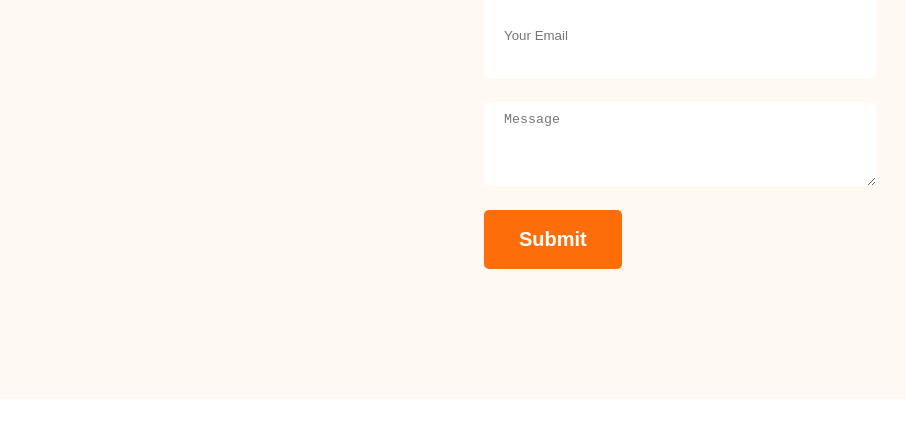
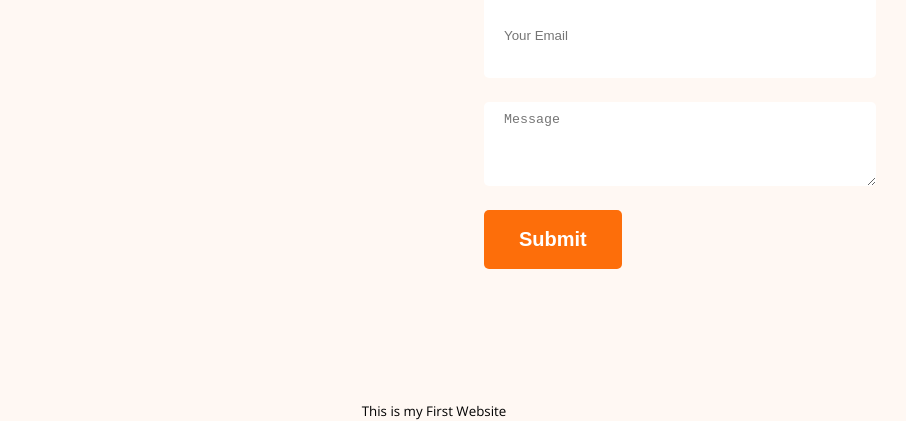
Before and after one commit to MostafizurRahman2488/web-dev-portfolio, a plain HTML site: page index.html in a window 1280 px wide. Shown: the part 3737-4166 px from the top of the page, without its empty margins (206-1112 px from the left). Before the commit the page ends 4144 px from the top, so only its background shows below. Drawn offline with nearby package versions, Linux system fonts and the light colour scheme.

Commit message:
added footer

```diff
--- a/index.html
+++ b/index.html
@@ -183,6 +183,9 @@
             </form>
         </div>
     </footer>
+    <div class="text-center secondary-bg">
+        <small>This is my First Website</small>
+    </div>
 </body>
 
 </html>
```
Lines whose indentation alone changed are shown as unchanged.
